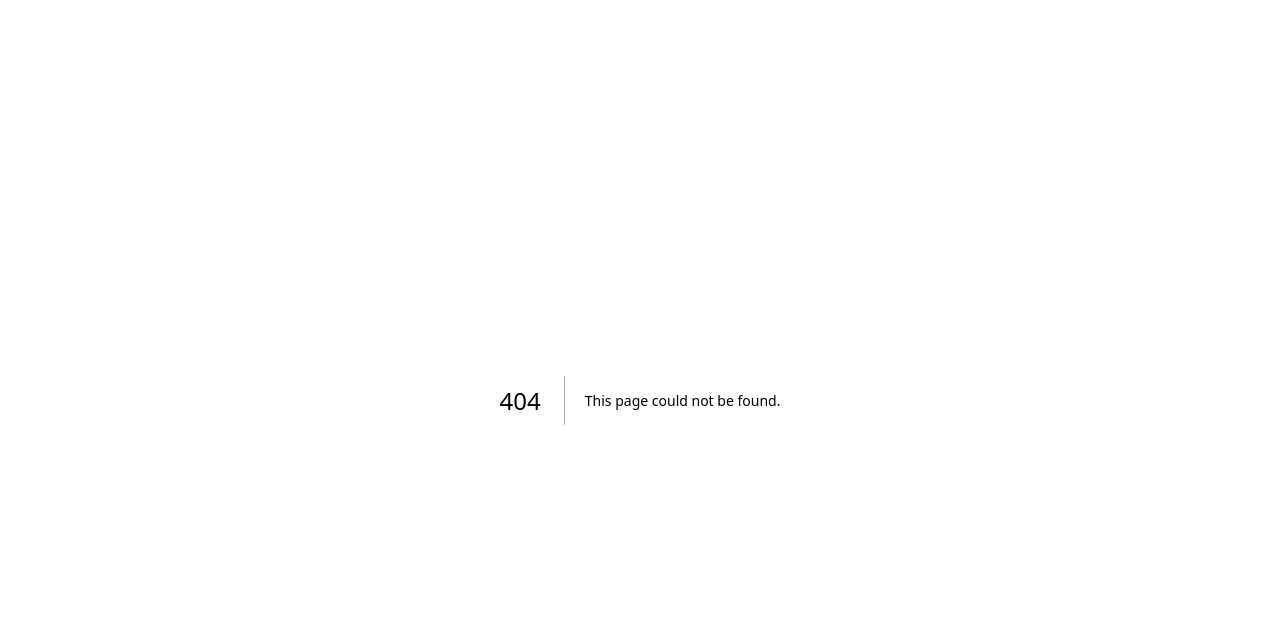
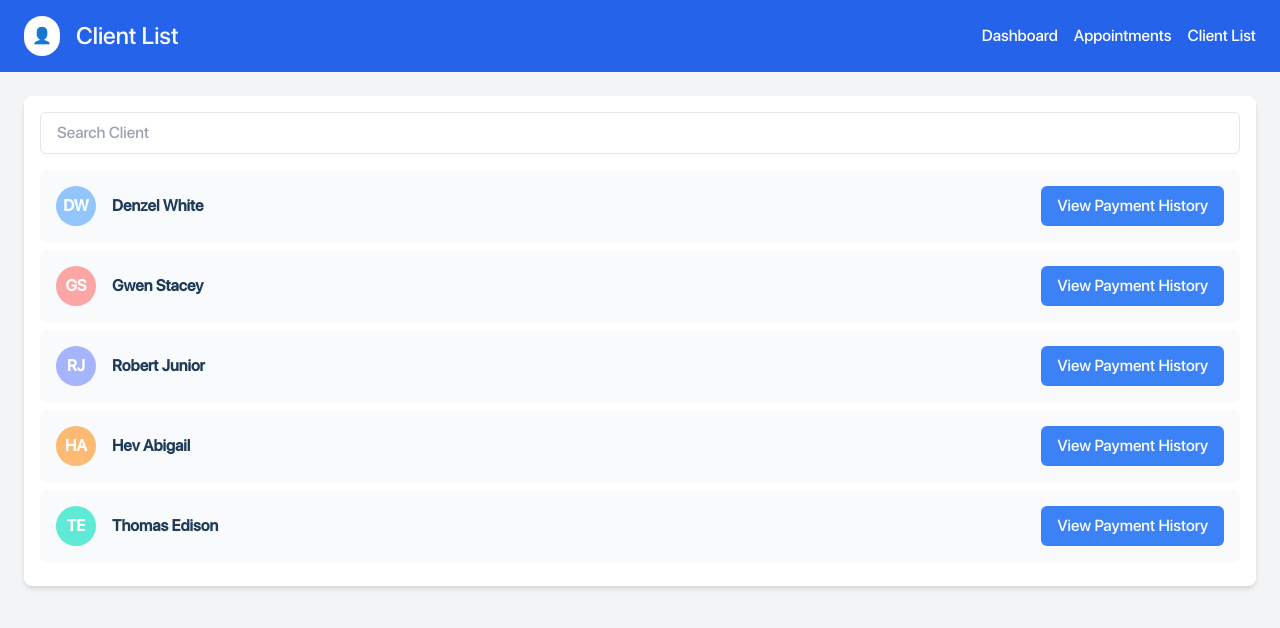
Before and after one commit to BluYiti/boltusaus-butterfly, a Next.js app: page /associate/pages/clientList in a window 1280 px wide. Before the commit this address had no page. Shown: the top 628 px of the page. Built offline with nearby package versions, Linux system fonts and the light colour scheme.

Commit message:
client list in associate side and added session on psychotherapist side

```diff
--- a/package.json
+++ b/package.json
@@ -10,7 +10,10 @@
   },
   "dependencies": {
     "@fortawesome/fontawesome-free": "^6.6.0",
+    "@fortawesome/free-solid-svg-icons": "^6.6.0",
+    "@fortawesome/react-fontawesome": "^0.2.2",
     "appwrite": "^15.0.0",
+    "ink": "^5.0.1",
     "next": "^14.2.11",
     "react": "^18.3.1",
     "react-dom": "^18.3.1",
--- /dev/null
+++ b/src/app/associate/pages/clientList/page.tsx
@@ -0,0 +1,157 @@
+'use client'
+import { useState } from "react";
+
+type Client = {
+  initials: string;
+  name: string;
+  color: string;
+  paymentHistory?: Payment[];
+};
+
+type Payment = {
+  week: string;
+  fee: string;
+  date: string;
+  status: string;
+};
+
+const clientsData: Client[] = [
+  {
+    initials: "DW",
+    name: "Denzel White",
+    color: "bg-blue-300",
+    paymentHistory: [
+      { week: "Week 1", fee: "Php 1000", date: "23/04/2024", status: "Paid" },
+      { week: "Week 2", fee: "Php 1000", date: "30/04/2024", status: "Paid"},
+      { week: "Week 3", fee: "Php 950", date: "23/04/2024", status: "Paid" },
+    ],
+  },
+  { initials: "GS", name: "Gwen Stacey", color: "bg-red-300" },
+  { initials: "RJ", name: "Robert Junior", color: "bg-indigo-300" },
+  { initials: "HA", name: "Hev Abigail", color: "bg-orange-300" },
+  { initials: "TE", name: "Thomas Edison", color: "bg-teal-300" },
+];
+
+export default function ClientListPage() {
+  const [searchTerm, setSearchTerm] = useState<string>("");
+  const [selectedClient, setSelectedClient] = useState<Client | null>(null);
+
+  const filteredClients = clientsData.filter((client) =>
+    client.name.toLowerCase().includes(searchTerm.toLowerCase())
+  );
+
+  // Handle back button (to return to the client list view)
+  const handleBackClick = () => {
+    setSelectedClient(null);
+  };
+
+  // Render payment history
+  const renderPaymentHistory = (client: Client) => (
+    <div className="min-h-screen bg-gray-100">
+      <header className="bg-blue-600 text-white py-4 px-6 flex justify-between items-center">
+        <div className="flex items-center">
+          <button onClick={handleBackClick} className="mr-4 text-3xl">
+            ⬅️
+          </button>
+          <h1 className="text-2xl">{client.name}</h1>
+        </div>
+        <nav className="space-x-4">
+          <a href="#" className="hover:text-blue-200">Dashboard</a>
+          <a href="#" className="hover:text-blue-200">Appointments</a>
+          <a href="#" className="hover:text-blue-200">Client List</a>
+        </nav>
+      </header>
+
+      <main className="p-6">
+        <div className="bg-white rounded-lg shadow-md p-4">
+          <h2 className="text-xl font-semibold mb-4">Client Payment History</h2>
+          <table className="min-w-full bg-gray-50 rounded-lg">
+            <thead>
+              <tr className="text-left bg-gray-200">
+                <th className="p-4">Appointments</th>
+                <th className="p-4">Fee</th>
+                <th className="p-4">Date</th>
+                <th className="p-4">Status</th>
+              </tr>
+            </thead>
+            <tbody>
+              {client.paymentHistory?.map((payment, index) => (
+                <tr key={index} className="border-b">
+                  <td className="p-4">{payment.week}</td>
+                  <td className="p-4">{payment.fee}</td>
+                  <td className="p-4">{payment.date}</td>
+                  <td className="p-4 flex items-center">
+                    <span className="mr-2">
+                      {payment.status === "Paid" ? (
+                        <span className="text-green-500">● Paid</span>
+                      ) : (
+                        <span className="text-red-500">● Not Paid</span>
+                      )}
+                    </span>
+                  </td>
+                </tr>
+              ))}
+            </tbody>
+          </table>
+        </div>
+      </main>
+    </div>
+  );
+
+  // Render the client list view
+  return selectedClient ? (
+    renderPaymentHistory(selectedClient)
+  ) : (
+    <div className="min-h-screen bg-gray-100">
+      <header className="bg-blue-600 text-white py-4 px-6 flex justify-between items-center">
+        <div className="flex items-center">
+          <span className="rounded-full bg-white p-2 text-blue-600">👤</span>
+          <h1 className="ml-4 text-2xl">Client List</h1>
+        </div>
+        <nav className="space-x-4">
+          <a href="#" className="hover:text-blue-200">Dashboard</a>
+          <a href="#" className="hover:text-blue-200">Appointments</a>
+          <a href="#" className="hover:text-blue-200">Client List</a>
+        </nav>
+      </header>
+
+      <main className="p-6">
+        <div className="bg-white rounded-lg shadow-md p-4">
+          <div className="flex items-center mb-4">
+            <input
+              type="text"
+              value={searchTerm}
+              onChange={(e) => setSearchTerm(e.target.value)}
+              className="w-full px-4 py-2 border rounded-md"
+              placeholder="Search Client"
+            />
+          </div>
+
+          <ul id="client-list">
+            {filteredClients.map((client) => (
+              <li
+                key={client.name}
+                className="flex items-center justify-between bg-gray-50 p-4 rounded-md mb-2"
+              >
+                <div className="flex items-center">
+                  <div
+                    className={`w-10 h-10 flex items-center justify-center rounded-full ${client.color} text-white font-bold`}
+                  >
+                    {client.initials}
+                  </div>
+                  <span className="ml-4 font-semibold">{client.name}</span>
+                </div>
+                <button
+                  onClick={() => setSelectedClient(client)}
+                  className="bg-blue-500 text-white px-4 py-2 rounded-md"
+                >
+                  View Payment History
+                </button>
+              </li>
+            ))}
+          </ul>
+        </div>
+      </main>
+    </div>
+  );
+}
--- /dev/null
+++ b/src/app/psychotherapist/pages/sessions/page.tsx
@@ -0,0 +1,105 @@
+'use client'
+import { useState, useEffect } from "react";
+import { useRouter } from "next/navigation";
+import { faVideo } from '@fortawesome/free-solid-svg-icons';
+import { FontAwesomeIcon } from '@fortawesome/react-fontawesome';
+
+
+interface IconButtonProps {
+    icon: any; // Use the appropriate type for your icon
+  }
+
+type ClientSession = {
+  initials: string;
+  name: string;
+  time: string;
+  color: string;
+};
+
+const sessionsData: ClientSession[] = [
+  { initials: "DW", name: "Denzel White", time: "8:00 AM", color: "bg-blue-300" },
+  { initials: "GS", name: "Gwen Stacey", time: "10:00 AM", color: "bg-red-300" },
+  { initials: "RJ", name: "Robert Junior", time: "1:00 PM", color: "bg-indigo-300" },
+  { initials: "HA", name: "Hev Abigail", time: "2:00 PM", color: "bg-orange-300" },
+  { initials: "TE", name: "Thomas Edison", time: "4:00 PM", color: "bg-teal-300" },
+];
+
+export default function UpcomingSessionsPage() {
+  const [isMounted, setIsMounted] = useState(false);
+  const router = useRouter();
+
+  useEffect(() => {
+    setIsMounted(true); // Component is mounted, can use useRouter safely
+  }, []);
+
+  if (!isMounted) {
+    return null; // Render nothing until component is mounted on the client
+  }
+
+  // Navigate to the call page
+  const handleCallClick = (clientName: string) => {
+    router.push(`./pvideocall/`);
+  };
+
+  // Navigate to the message page
+  const handleMessageClick = (clientName: string) => {
+    router.push(`./pchatfeature/`);
+  };
+
+  return (
+    <div className="min-h-screen bg-gray-100">
+      <header className="bg-blue-600 text-white py-4 px-6 flex justify-between items-center">
+        <div className="flex items-center">
+          <button className="text-3xl" onClick={() => router.back()}>
+            ⬅️
+          </button>
+          <h1 className="ml-4 text-2xl">Upcoming Sessions</h1>
+        </div>
+        <nav className="space-x-4">
+          <a href="#" className="hover:text-blue-200">Dashboard</a>
+          <a href="#" className="hover:text-blue-200">Client List</a>
+          <a href="#" className="hover:text-blue-200">Sessions</a>
+          <a href="#" className="hover:text-blue-200">Reports</a>
+          <a href="#" className="hover:text-blue-200">Recordings</a>
+          <a href="#" className="hover:text-blue-200">Resources</a>
+          <a href="#" className="hover:text-blue-200">About</a>
+        </nav>
+      </header>
+
+      <main className="p-6">
+        <div className="bg-white rounded-lg shadow-md p-4">
+          <h2 className="text-xl font-semibold mb-4">Today</h2>
+          <ul id="sessions-list">
+            {sessionsData.map((session) => (
+              <li key={session.name} className="flex items-center justify-between bg-gray-50 p-4 rounded-md mb-2">
+                <div className="flex items-center">
+                  <div
+                    className={`w-10 h-10 flex items-center justify-center rounded-full ${session.color} text-white font-bold`}
+                  >
+                    {session.initials}
+                  </div>
+                  <span className="ml-4 font-semibold">{session.name}</span>
+                </div>
+                <div className="flex items-center space-x-4">
+                  <span className="text-sm">{session.time}</span>
+                  <button
+                    onClick={() => handleCallClick(session.name)}
+                    className="text-xl bg-black text-white p-2 rounded-full hover:bg-gray-700"
+                  >
+                    <FontAwesomeIcon icon={faVideo} style={{color: "#ffffff",}} size="lg" />
+                  </button>
+                  <button
+                    onClick={() => handleMessageClick(session.name)}
+                    className="text-xl bg-black text-white p-2 rounded-full hover:bg-gray-700"
+                  >
+                    💬
+                  </button>
+                </div>
+              </li>
+            ))}
+          </ul>
+        </div>
+      </main>
+    </div>
+  );
+}
```
Also changed, not shown: 1 other file (tests, documents, lock files or other folders).
